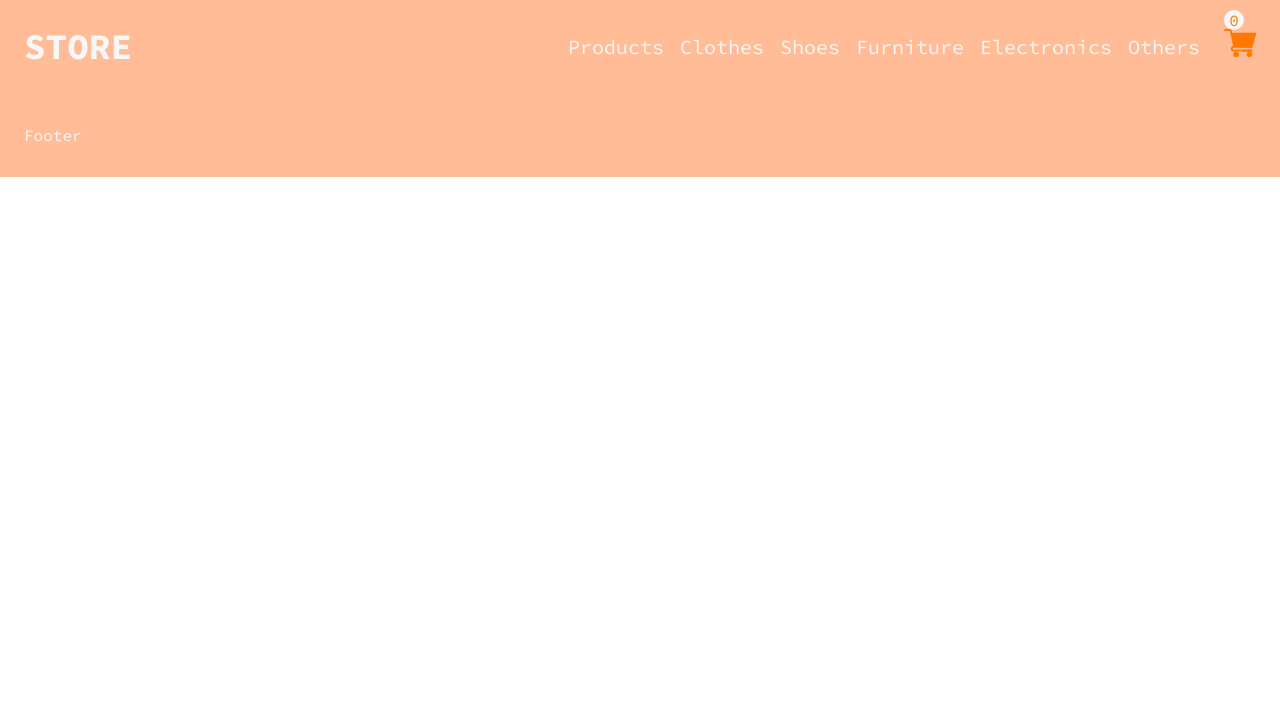
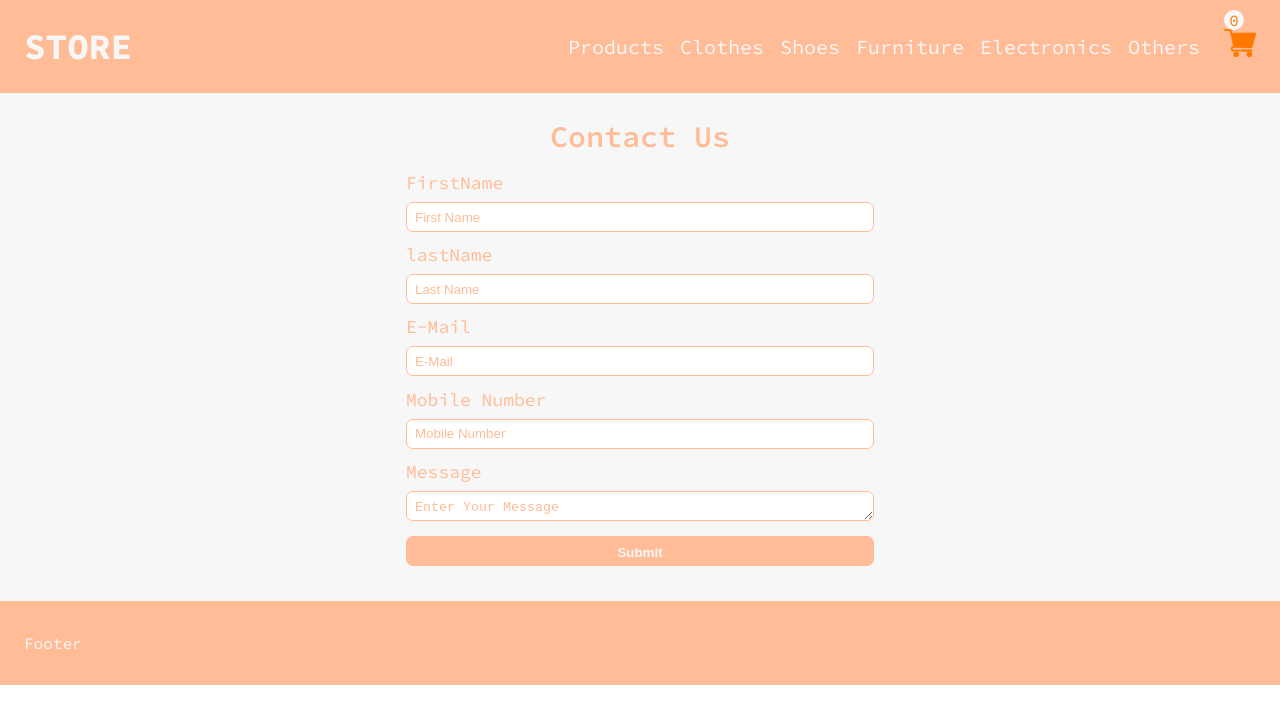
Before and after one commit to shakibahamzeh/store-app-redux, a React (Create React App) app: page /contactUs in a window 1280 px wide. Shown: the top 724 px of the page. Built offline with nearby package versions, Linux system fonts and the light colour scheme; no server answers.

Commit message:
build contact us component

```diff
--- a/package.json
+++ b/package.json
@@ -12,15 +12,18 @@
     "@testing-library/react": "^13.3.0",
     "@testing-library/user-event": "^13.5.0",
     "axios": "^0.27.2",
+    "formik": "^2.2.9",
     "react": "^18.1.0",
     "react-carousel-minimal": "^1.4.1",
     "react-dom": "^18.1.0",
     "react-redux": "^8.0.2",
     "react-router-dom": "^6.3.0",
     "react-scripts": "5.0.1",
+    "react-toastify": "^9.0.4",
     "redux": "^4.2.0",
     "redux-thunk": "^2.4.1",
-    "web-vitals": "^2.1.4"
+    "web-vitals": "^2.1.4",
+    "yup": "^0.32.11"
   },
   "scripts": {
     "start": "react-scripts start",
--- a/src/App.js
+++ b/src/App.js
@@ -5,7 +5,8 @@ import Products from './components/Products';
 import {Routes , Route } from "react-router-dom";
 import ProductDetail from './components/ProductDetail';
 import Navbar from './components/Navbar';
-import Footer from './components/Footer'
+import Footer from './components/Footer';
+import ContactUs from "./components/ContactUs";
 
 
 function App() {
@@ -16,6 +17,7 @@ function App() {
          <Routes>
            <Route path='/products' element={<Products/>}/>
            <Route path='/products/:id' element={<ProductDetail/>}/>
+           <Route path='/contactUs' element={<ContactUs/>}/>
            <Route path='/' element={<Products/>}/>
          </Routes>
          <Footer/>
--- /dev/null
+++ b/src/assets/contactUs.css
@@ -0,0 +1,63 @@
+.contact-container{
+    height:100%;
+    padding: 1.5rem;
+    display: flex;
+    flex-direction: column;
+    justify-content: center;
+    align-items: center;
+    height: var(100vh - 50px);
+}
+form{
+    width: 500px;
+    padding: 0 1rem;
+}
+.form-control{
+    width: 100%;
+    margin-bottom: 0.7rem;
+}
+.form-control input , .form-control button , .form-control textarea{
+    width: 100%;
+    border: 1px solid #FFBC97;
+    outline: none;
+    height: 30px;
+    padding: 8px;
+    caret-color: #FFBC97;
+    border-radius: 7px;
+}
+.form-control input::placeholder,.form-control textarea::placeholder{
+    color: #FFBC97;
+}
+.contact-container h2{
+    color: #FFBC97;
+    font-size:30px;
+    font-weight: 600;
+    margin-bottom: 1rem;
+}
+.form-control button{
+    color: #F7F7F7;
+    background-color: #FFBC97;
+    cursor: pointer;
+    transition: 0.8s;
+    font-weight: 700;
+}
+.form-control button:hover{
+    opacity: 0.99;
+    transform: scale(0.9);
+}
+
+.form-control p{
+    margin: 0.5rem 0;
+    color: red;
+}
+
+.form-control label {
+    color: #FFBC97;
+    font-size: 18px;
+    display: inline-block;
+    margin-bottom: 0.5rem;
+}
+@media (max-width:550px) {
+    form{
+        width: 300px;
+    }
+}
--- a/src/assets/products.css
+++ b/src/assets/products.css
@@ -13,6 +13,7 @@
     height: var(100vh - 50px);
     padding:0 1.5rem;
 }
+
 
 @media (max-width:900px){
  .products{
--- /dev/null
+++ b/src/components/ContactUs.js
@@ -0,0 +1,132 @@
+import React from 'react';
+import { useFormik } from 'formik';
+import * as Yup from "yup";
+import {ToastContainer} from 'react-toastify';
+import 'react-toastify/dist/ReactToastify.css';
+import { notify } from '../functions/functions';
+import "../assets/contactUs.css";
+
+const ContactUs = () => {
+    const formik =useFormik({
+        initialValues:{
+            firstName:"",
+            lastName:"",
+            email:"",
+            tel:"",
+            text:""
+        },
+        validationSchema: Yup.object({
+            firstName: Yup.string()
+            .max(15,'Must be 15 character or less')
+            .required('Required'),
+            lastName: Yup.string()
+            .max(20,'Must be 20 character or less')
+            .required('Required'),
+            email: Yup.string()
+            .email('Invalid email address')
+            .required('Required'),
+            tel: Yup.string()
+            .max(11,'invalid mobile number')
+            .required('Required'),
+            text: Yup.string()
+            .required('Required'),
+        }),
+        onSubmit: values => {
+           notify("Success", "success")
+        }
+    });
+
+  return (
+    <div className='contact-container'>
+        <div>
+            <h2>Contact Us</h2>
+        </div>
+        <form onSubmit={formik.handleSubmit}>
+            <div className='form-control'>
+                <label htmlFor='firsName'>FirstName</label>
+                <input
+                  type="text"
+                  id='firstName'
+                  name='firstName'
+                  placeholder='First Name'
+                  value={formik.values.firstName}
+                  onChange={formik.handleChange}
+                  onBlur={formik.handleBlur}
+                />
+                {formik.touched.firstName && formik.errors.firstName ? <p>{formik.errors.firstName}</p> : null}
+            </div>
+            <div className='form-control'>
+                <label htmlFor='lastName'>lastName</label>
+                <input
+                  type='text'
+                  id="lastName"
+                  name='lastName'
+                  placeholder="Last Name"
+                  value={formik.values.lastName}
+                  onChange={formik.handleChange}
+                  onBlur={formik.handleBlur}
+                />
+                {formik.touched.lastName && formik.errors.lastName ? <p>{formik.errors.lastName}</p> : null}
+            </div>
+            <div className='form-control'>
+                <label htmlFor='email'>E-Mail</label>
+                <input
+                  type="text"
+                  id="email"
+                  name="email"
+                  placeholder="E-Mail"
+                  value={formik.values.email}
+                  onChange={formik.handleChange}
+                  onBlur={formik.handleBlur}
+                />
+                {formik.touched.email && formik.errors.email ? <p>{formik.errors.email}</p> : null}
+            </div>
+            <div className='form-control'>
+                <label htmlFor='tel'>Mobile Number</label>
+                <input
+                  type="tel"
+                  id='tel'
+                  name="tel"
+                  placeholder='Mobile Number'
+                  value={formik.values.tel}
+                  onChange={formik.handleChange}
+                  onBlur={formik.handleBlur}
+                />
+                {formik.touched.tel && formik.errors.tel ? <p>{formik.errors.tel}</p> : null}
+            </div>
+            <div className='form-control'>
+                <label htmlFor='text'>Message</label>
+                <textarea
+                  id="text"
+                  name="text"
+                  placeholder='Enter Your Message'
+                  rows='4'
+                  cols='30'
+                  value={formik.values.text}
+                  onChange={formik.handleChange}
+                  onBlur={formik.handleBlur}
+                />
+                {formik.touched.text && formik.errors.text ? <p>{formik.errors.text}</p> : null}
+            </div>
+            <div className='form-control'>
+                <button type='submit'>
+                    Submit
+                </button>
+            </div>
+        </form>
+        <ToastContainer
+          position="top-center"
+          autoClose={5000}
+          hideProgressBar={false}
+          newestOnTop={false}
+          closeOnClick
+          rtl={false}
+          pauseOnFocusLoss
+          draggable
+          pauseOnHover
+        />
+    </div>
+  )
+}
+
+export default ContactUs
--- a/src/functions/functions.js
+++ b/src/functions/functions.js
@@ -1,3 +1,5 @@
+import { toast } from 'react-toastify';
+
 const isInCart = (state,id)=>{
   const result = !!state.selectedItems.find( item => item.id=== id);
   return result;
@@ -11,4 +13,13 @@ const quantityCounter = (state,id) =>{
     return state.selectedItems[index].quantity;
   }
 }
+
+
+export const notify = (text , type) => {
+    if(type==="success"){
+        toast.success(text)
+    }else{
+        toast.error(text)
+    }
+};
 export{isInCart,quantityCounter}
```
Also changed, not shown: 1 other file (tests, documents, lock files or other folders).
